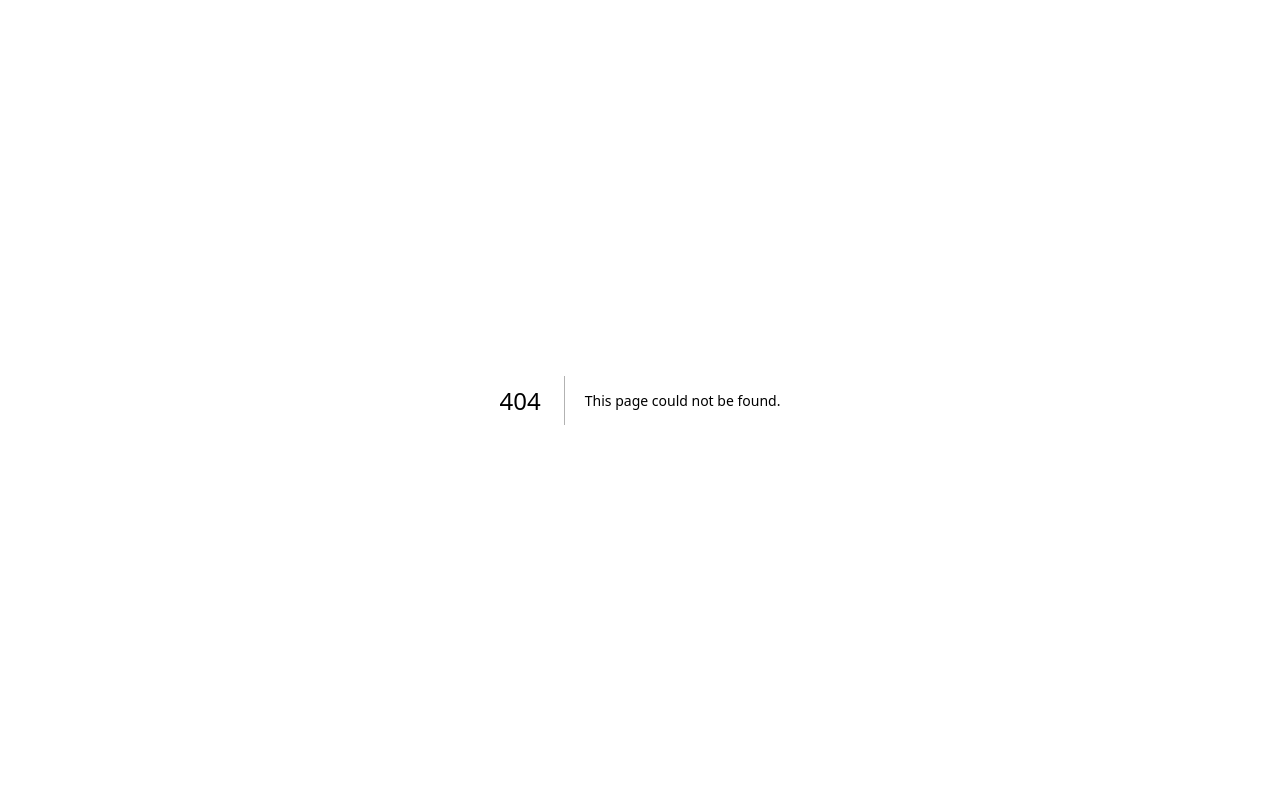
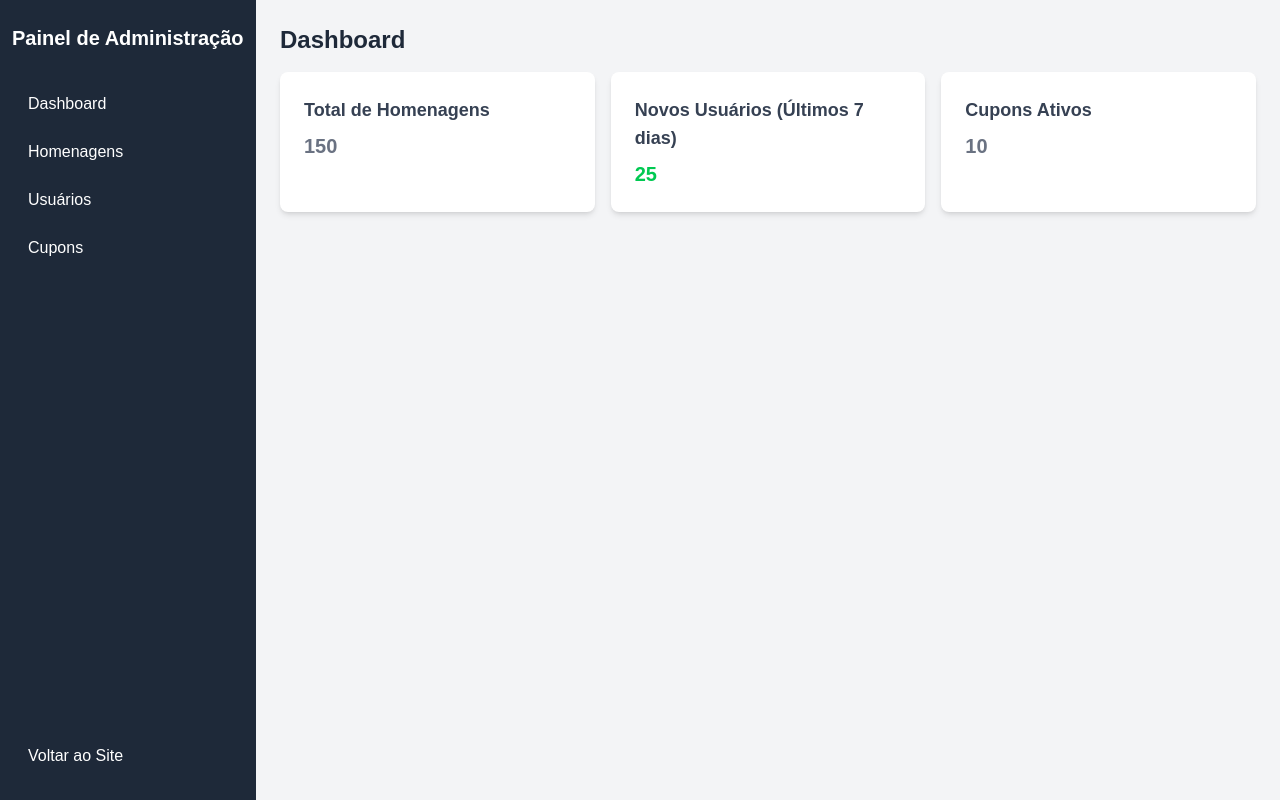
Before and after one commit to elbiojuzao/LeMori, a Next.js app: page /admin/dashboard in a window 1280 px wide. Before the commit this address had no page. Built offline with nearby package versions, Linux system fonts and the light colour scheme.

Commit message:
admin page
primeiros paços da pagina de administração

```diff
--- /dev/null
+++ b/components/AdminLayout.js
@@ -0,0 +1,51 @@
+import Link from 'next/link';
+
+export default function AdminLayout({ children }) {
+  return (
+    <div className="min-h-screen bg-background flex">
+      {/* Barra Lateral */}
+      <aside className="bg-gray-800 text-white w-64 py-6 px-3 flex flex-col">
+        <div className="mb-8">
+          <Link href="/admin/dashboard" className="text-xl font-bold hover:text-primary transition duration-200">
+            Painel de Administração
+          </Link>
+        </div>
+        <nav className="flex-grow">
+          <ul>
+            <li className="mb-2">
+              <Link href="/admin/dashboard" className="block py-2 px-4 rounded hover:bg-gray-700 transition duration-200">
+                Dashboard
+              </Link>
+            </li>
+            <li className="mb-2">
+              <Link href="/admin/homenagens" className="block py-2 px-4 rounded hover:bg-gray-700 transition duration-200">
+                Homenagens
+              </Link>
+            </li>
+            <li className="mb-2">
+              <Link href="/admin/usuarios" className="block py-2 px-4 rounded hover:bg-gray-700 transition duration-200">
+                Usuários
+              </Link>
+            </li>
+            <li>
+              <Link href="/admin/cupons" className="block py-2 px-4 rounded hover:bg-gray-700 transition duration-200">
+                Cupons
+              </Link>
+            </li>
+            {/* Adicione mais links conforme necessário */}
+          </ul>
+        </nav>
+        <div className="mt-8">
+          <Link href="/" className="block py-2 px-4 rounded hover:bg-gray-700 transition duration-200">
+            Voltar ao Site
+          </Link>
+        </div>
+      </aside>
+
+      {/* Conteúdo Principal */}
+      <main className="flex-1 bg-gray-100 p-6">
+        {children}
+      </main>
+    </div>
+  );
+}
--- /dev/null
+++ b/pages/admin/cupons.js
@@ -0,0 +1,11 @@
+import AdminLayout from '@/components/AdminLayout';
+
+export default function AdminCupons() {
+  return (
+    <AdminLayout>
+      <h1 className="text-2xl font-semibold text-gray-800 mb-4">Gerenciar Cupons</h1>
+      {/* Aqui você listará e gerenciará as Cupons */}
+      <p>Lista de Cupons e funcionalidades de gerenciamento virão aqui.</p>
+    </AdminLayout>
+  );
+}
--- /dev/null
+++ b/pages/admin/dashboard.js
@@ -0,0 +1,24 @@
+import AdminLayout from '@/components/AdminLayout';
+
+export default function AdminDashboard() {
+  return (
+    <AdminLayout>
+      <h1 className="text-2xl font-semibold text-gray-800 mb-4">Dashboard</h1>
+      <div className="grid grid-cols-1 md:grid-cols-2 lg:grid-cols-3 gap-4">
+        <div className="bg-white shadow-md rounded-lg p-6">
+          <h2 className="text-lg font-semibold text-gray-700 mb-2">Total de Homenagens</h2>
+          <p className="text-xl text-gray-500 font-bold">150</p>
+        </div>
+        <div className="bg-white shadow-md rounded-lg p-6">
+          <h2 className="text-lg font-semibold text-gray-700 mb-2">Novos Usuários (Últimos 7 dias)</h2>
+          <p className="text-xl text-green-500 font-bold">25</p>
+        </div>
+        <div className="bg-white shadow-md rounded-lg p-6">
+          <h2 className="text-lg font-semibold text-gray-700 mb-2">Cupons Ativos</h2>
+          <p className="text-xl text-gray-500 font-bold">10</p>
+        </div>
+        {/* Adicione mais informações resumidas aqui */}
+      </div>
+    </AdminLayout>
+  );
+}
--- /dev/null
+++ b/pages/admin/homenagens.js
@@ -0,0 +1,11 @@
+import AdminLayout from '@/components/AdminLayout';
+
+export default function AdminHomenagens() {
+  return (
+    <AdminLayout>
+      <h1 className="text-2xl font-semibold text-gray-800 mb-4">Gerenciar Homenagens</h1>
+      {/* Aqui você listará e gerenciará as homenagens */}
+      <p>Lista de homenagens e funcionalidades de gerenciamento virão aqui.</p>
+    </AdminLayout>
+  );
+}
--- /dev/null
+++ b/pages/admin/usuarios.js
@@ -0,0 +1,11 @@
+import AdminLayout from '@/components/AdminLayout';
+
+export default function AdminUsuarios() {
+  return (
+    <AdminLayout>
+      <h1 className="text-2xl font-semibold text-gray-800 mb-4">Gerenciar Usuarios</h1>
+      {/* Aqui você listará e gerenciará as Usuarios */}
+      <p>Lista de Usuarios e funcionalidades de gerenciamento virão aqui.</p>
+    </AdminLayout>
+  );
+}
--- a/tsconfig.json
+++ b/tsconfig.json
@@ -17,6 +17,6 @@
       "@/*": ["./*"]
     }
   },
-  "include": ["next-env.d.ts", "**/*.ts", "**/*.tsx"],
+  "include": ["next-env.d.ts", "**/*.ts", "**/*.tsx", "components/AdminLayout.js"],
   "exclude": ["node_modules"]
 }
```
